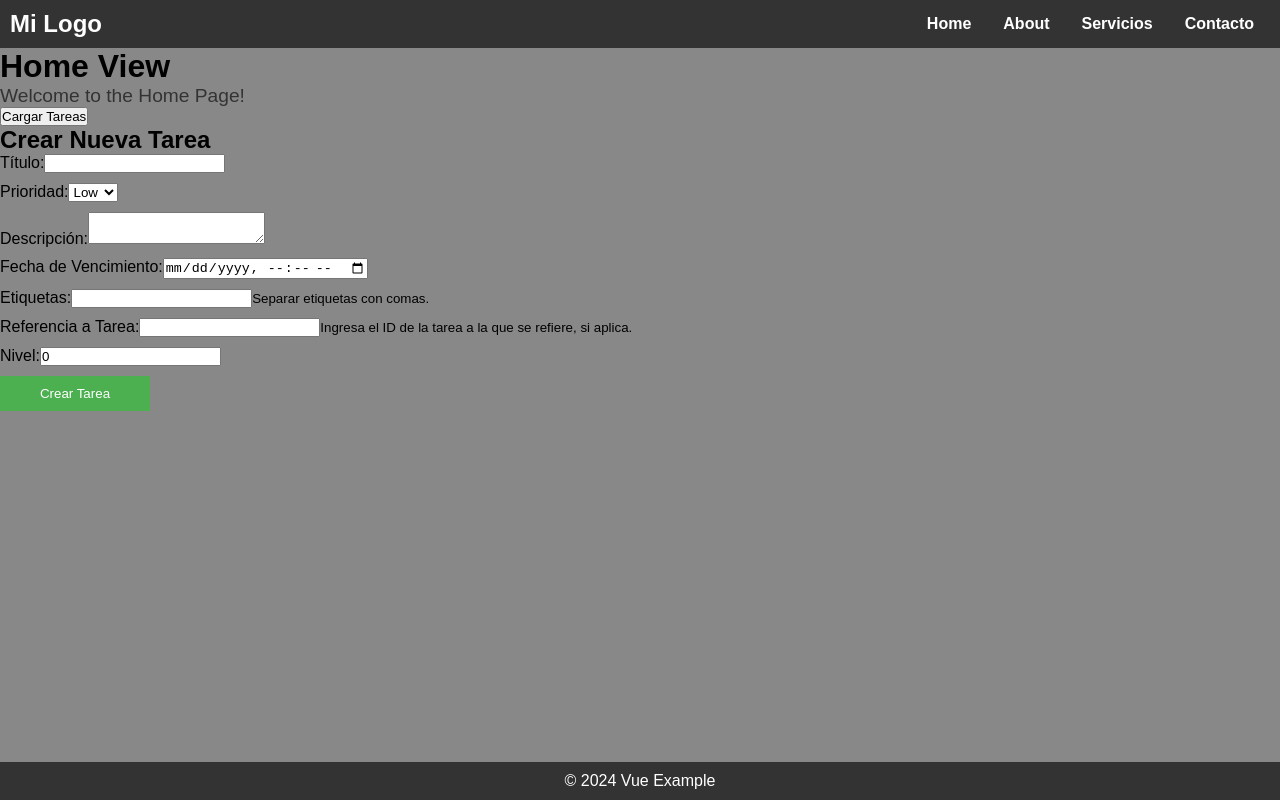
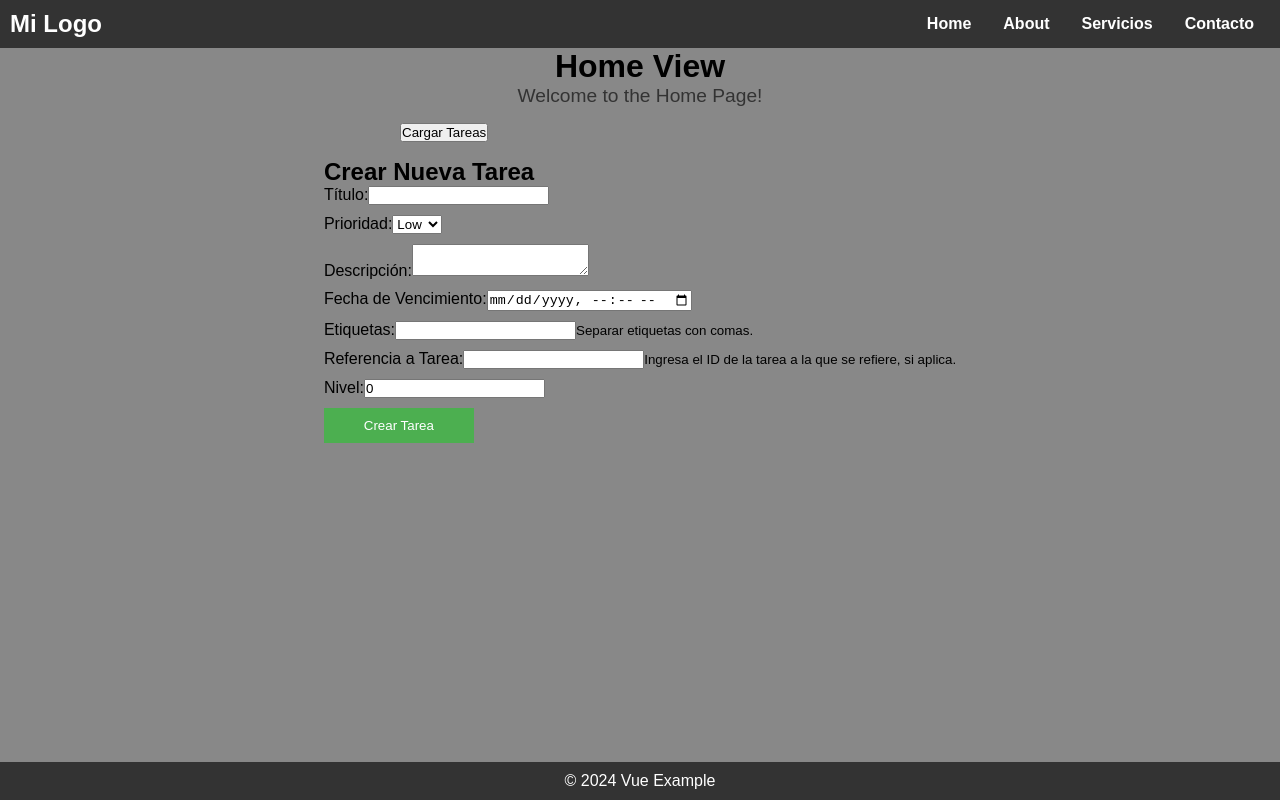
Before and after one commit to falcon-enoc/todo-drf-vue, a Vue app in the folder vue-ui/: page / in a window 1280 px wide. Built offline with nearby package versions, Linux system fonts and the light colour scheme.

Commit message:
feat(ui): Ordenar tasks, estilos para la tarea

```diff
--- a/vue-ui/src/components/tasks.vue
+++ b/vue-ui/src/components/tasks.vue
@@ -1,9 +1,21 @@
 <!-- TaskComponent.vue -->
 <template>
-  <div>
+  <div class="container">
     <button @click="loadTasks">Cargar Tareas</button>
     <ul>
-      <li v-for="task in tasks" :key="task.id">{{ task.title }}</li>
+      <li v-for="task in tasks" :key="task.id">
+        <div class="card">
+          <div class="card-header">
+            <h3>{{ task.title }}</h3>
+          </div>
+          <div class="card-body">
+            <p>ID: {{ task.id }}</p>
+            <p>{{ task.description }}</p>
+            <p>Prioridad: {{ task.priority }}</p>
+            <p>Deadline: {{ task.deadline_time }}</p>
+          </div>
+        </div>
+      </li>
     </ul>
     <div v-if="error">Ocurrió un error: {{ error.message }}</div>
   </div>
@@ -23,10 +35,45 @@ export default {
     async loadTasks() {
       try {
         this.tasks = await getAllTasks();
+        // this.sortTasksById();
       } catch (error) {
         this.error = error;
       }
     },
+    sortTasksById() {
+      this.tasks.sort((a, b) => a.id - b.id);
+    },
   },
 };
 </script>
+
+<style scoped>
+.container {
+  width: 40%;
+  max-width: 1200px;
+  margin: 0 auto;
+  padding: 16px;
+}
+.container li {
+  list-style: none;
+}
+.card {
+  border: 1px solid #444;
+  border-radius: 4px;
+  margin: 16px;
+  box-shadow: 0 2px 4px rgba(0, 0, 0, 0.1);
+}
+.card-header {
+  font-weight: bold;
+  margin-bottom: 8px;
+  border-radius: 3px 3px 0px 0px;
+  background-color: #444;
+  text-align: center;
+  color: whitesmoke;
+}
+.card-body {
+  font-size: 14px;
+  margin: 1em;
+  color: #111;
+}
+</style>
--- a/vue-ui/src/views/AboutView.vue
+++ b/vue-ui/src/views/AboutView.vue
@@ -1,5 +1,5 @@
 <template>
-  <div>
+  <div class="main">
     <h1>About View</h1>
     <MyComponent message="This is the About Page."></MyComponent>
   </div>
@@ -8,3 +8,7 @@
 <script setup>
 import MyComponent from "../components/MyComponent.vue";
 </script>
+
+<style setup>
+
+</style>
--- a/vue-ui/src/views/HomeView.vue
+++ b/vue-ui/src/views/HomeView.vue
@@ -1,5 +1,5 @@
 <template>
-  <div>
+  <div class="main">
     <h1>Home View</h1>
     <MyComponent message="Welcome to the Home Page!"></MyComponent>
     <Tasks />
@@ -12,3 +12,13 @@ import MyComponent from "../components/MyComponent.vue";
 import Tasks from "../components/tasks.vue";
 import CreateTask from "../components/createTask.vue";
 </script>
+
+<style setup>
+.main {
+  display: flex;
+  flex-direction: column;
+  justify-content: center;
+  align-items: center;
+  list-style: none;
+}
+</style>
```
